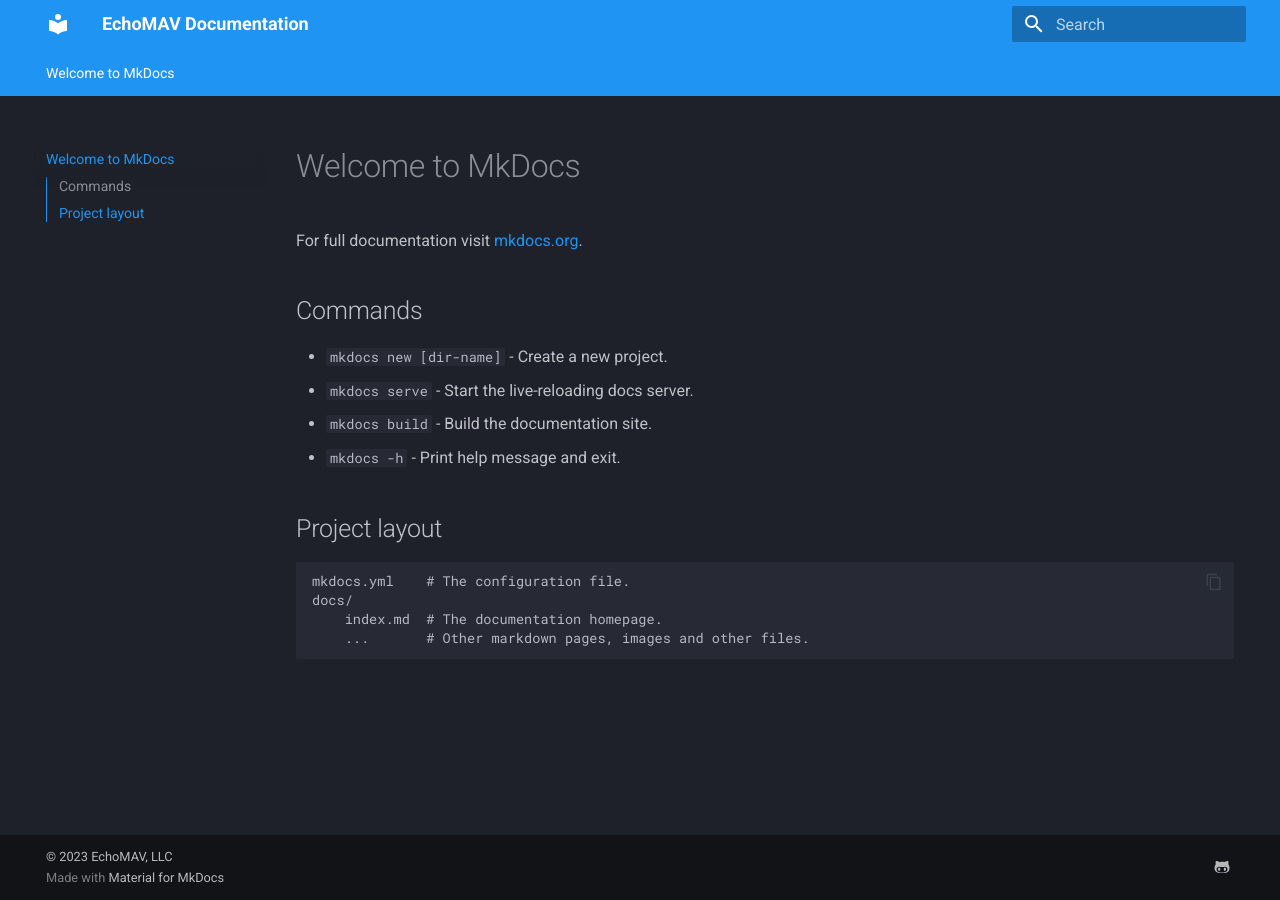
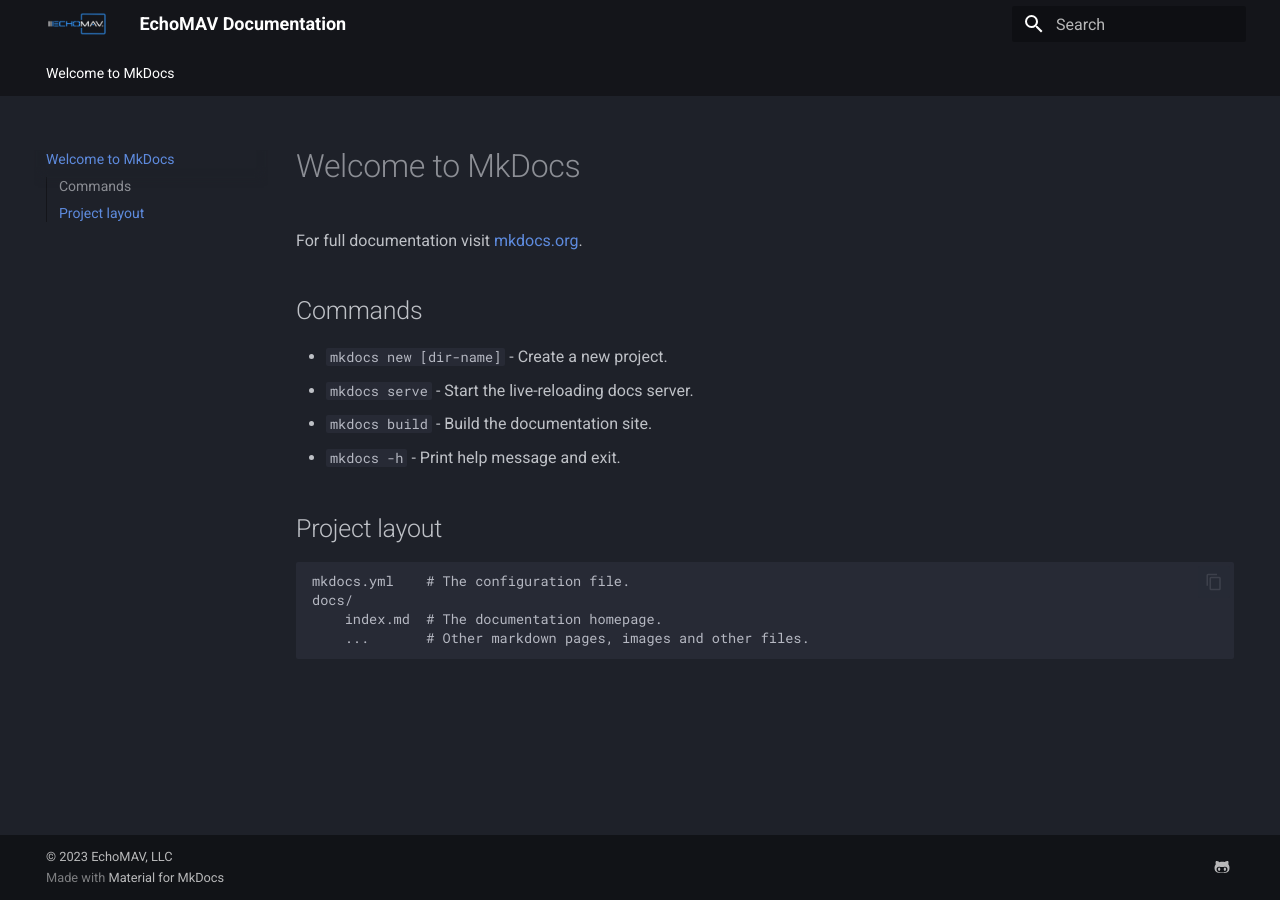
Before and after one commit to EchoMAV/docs, an MkDocs documentation site: the page built from docs/index.md, in a window 1280 px wide. Built offline with MkDocs 1.6.1 and Material for MkDocs 9.7.7, drawn with Linux system fonts in a browser that asks for light colours.

Commit message:
update to dark and logo

```diff
--- a/mkdocs.yml
+++ b/mkdocs.yml
@@ -1,6 +1,7 @@
 site_name: EchoMAV Documentation
 theme:
   name: material
+  logo: assets/echomav-small-black-bg.png
   features:
     - navigation.tabs
     - navigation.sections
@@ -14,10 +15,11 @@
   language: en
   palette:
     - scheme: slate
-      primary: blue
-      accent: green
+      primary: black
+      accent: blue
 
 extra:
+  homepage: https://echomav.com
   social:
     - icon: fontawesome/brands/github-alt
       link: https://github.com/echomav
```
Also changed, not shown: docs/assets/echomav-small-black-bg.png (added).
